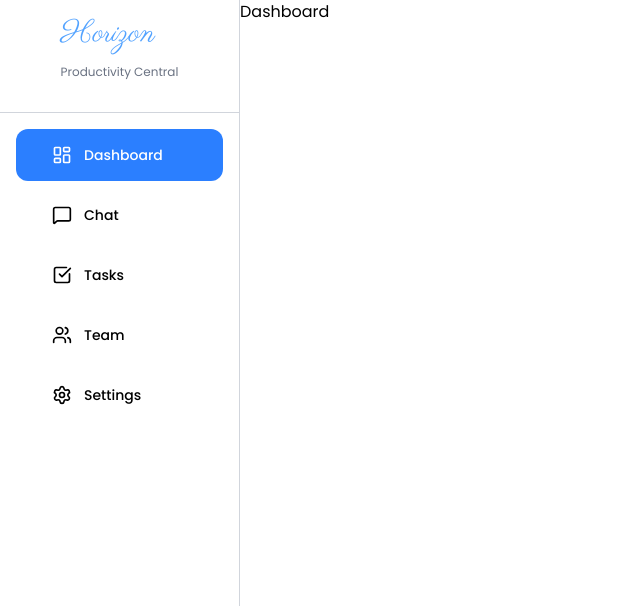
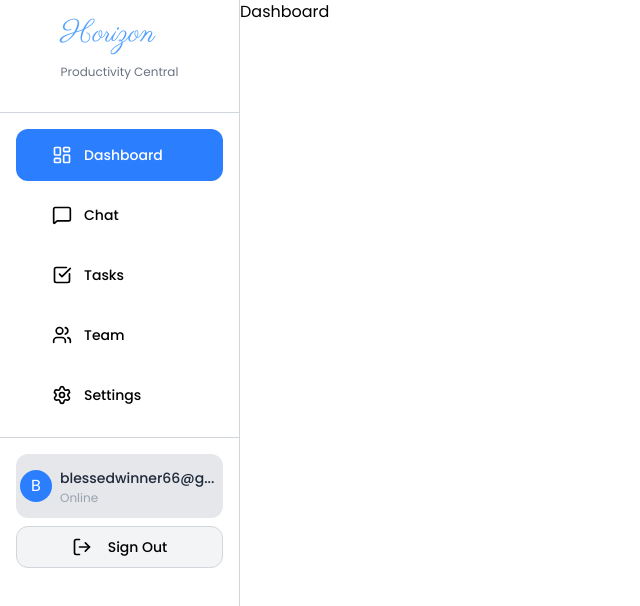
Before and after one commit to blessed-winner/Horizon, a React app in the folder frontend/: page /admin in a window 1280 px wide. Shown: the top 606 px of the page, without its empty margins (0-640 px from the left). Built offline with nearby package versions, Linux system fonts and the light colour scheme; the HTML template or start-up script is replaced by a standard one.

Commit message:
Full sidebar component frontend

```diff
--- a/frontend/src/components/Sidebar.tsx
+++ b/frontend/src/components/Sidebar.tsx
@@ -1,4 +1,4 @@
-import { LayoutDashboard, MessageSquare, Settings, SquareCheckBig, Users} from "lucide-react"
+import { LayoutDashboard, LogOut, MessageSquare, Settings, SquareCheckBig, Users} from "lucide-react"
 import { NavLink } from "react-router-dom"
 const Sidebar = () => {
   return (
@@ -10,27 +10,40 @@ const Sidebar = () => {
         <div className="space-y-2 mt-4 border-t border-gray-300 p-1 lg:p-4">
            <NavLink end={true} to='/admin' className={({isActive})=>`flex py-3.5 px-3 md:px-9 items-center justify-center lg:justify-start rounded-xl text-sm gap-3 min-w-0 font-medium ${isActive && " bg-blue-500 text-white"}`} >
             <LayoutDashboard className='min-w-4 w-5' />
-            <p className='hidden md:inline-block'>Dashboard</p>
+            <p className='hidden lg:inline-block'>Dashboard</p>
         </NavLink>
              <NavLink to='/admin/chat' className={({isActive})=>`flex py-3.5 px-3 md:px-9 items-center justify-center lg:justify-start rounded-xl text-sm gap-3 min-w-0 font-medium ${isActive && " bg-blue-500 text-white"}`} >
             <MessageSquare className='min-w-4 w-5' />
-            <p className='hidden md:inline-block'>Chat</p>
+            <p className='hidden lg:inline-block'>Chat</p>
         </NavLink>
 
              <NavLink to='/admin/tasks' className={({isActive})=>`flex py-3.5 px-3 md:px-9 items-center justify-center lg:justify-start rounded-xl text-sm gap-3 min-w-0 font-medium ${isActive && " bg-blue-500 text-white"}`} >
             <SquareCheckBig className='min-w-4 w-5' />
-            <p className='hidden md:inline-block'>Tasks</p>
+            <p className='hidden lg:inline-block'>Tasks</p>
         </NavLink>
 
               <NavLink to='/admin/team' className={({isActive})=>`flex py-3.5 px-3 md:px-9 items-center justify-center lg:justify-start rounded-xl text-sm gap-3 min-w-0 font-medium ${isActive && " bg-blue-500 text-white"}`} >
             <Users className='min-w-4 w-5' />
-            <p className='hidden md:inline-block'>Team</p>
+            <p className='hidden lg:inline-block'>Team</p>
         </NavLink>
 
              <NavLink to='/admin/settings' className={({isActive})=>`flex py-3.5 px-3 md:px-9 items-center justify-center lg:justify-start rounded-xl text-sm gap-3 min-w-0 font-medium ${isActive && " bg-blue-500 text-white"}`} >
             <Settings className='min-w-4 w-5' />
-            <p className='hidden md:inline-block'>Settings</p>
+            <p className='hidden lg:inline-block'>Settings</p>
         </NavLink>
+        </div>
+        <div className="space-y-2 p-4 border-t border-gray-300">
+           <div className="flex flex-col lg:flex-row items-center gap-2 bg-gray-200 py-3 px-1 rounded-xl">
+            <span className="bg-blue-500 text-white w-8 h-8 rounded-full flex items-center justify-center">B</span>
+              <div>
+              <p className="hidden lg:inline-block font-medium text-sm text-gray-800">blessedwinner66@g...</p>
+              <p className="text-xs text-gray-400">Online</p>
+              </div>
+              </div>
+           <button className="flex gap-4 items-center justify-center w-full border py-2 bg-gray-100 border-gray-300 rounded-xl cursor-pointer">
+             <LogOut className="w-5"/>
+             <p className="hidden lg:inline-block text-sm font-medium">Sign Out</p>
+           </button>
         </div>
     </div>
   )
```
